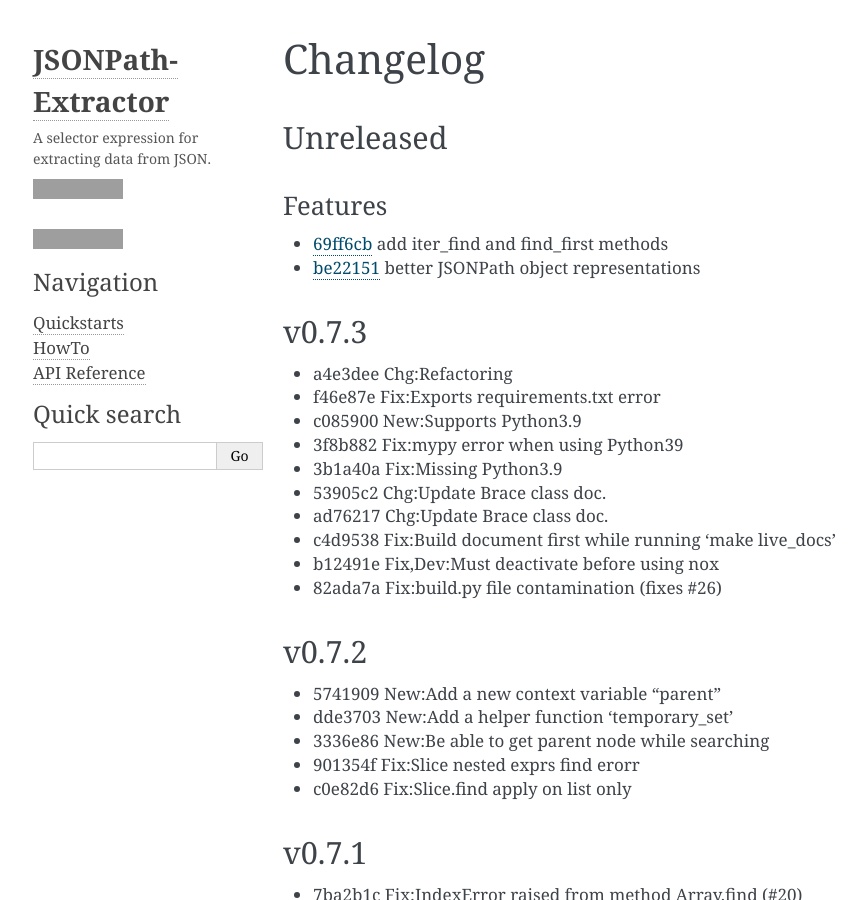
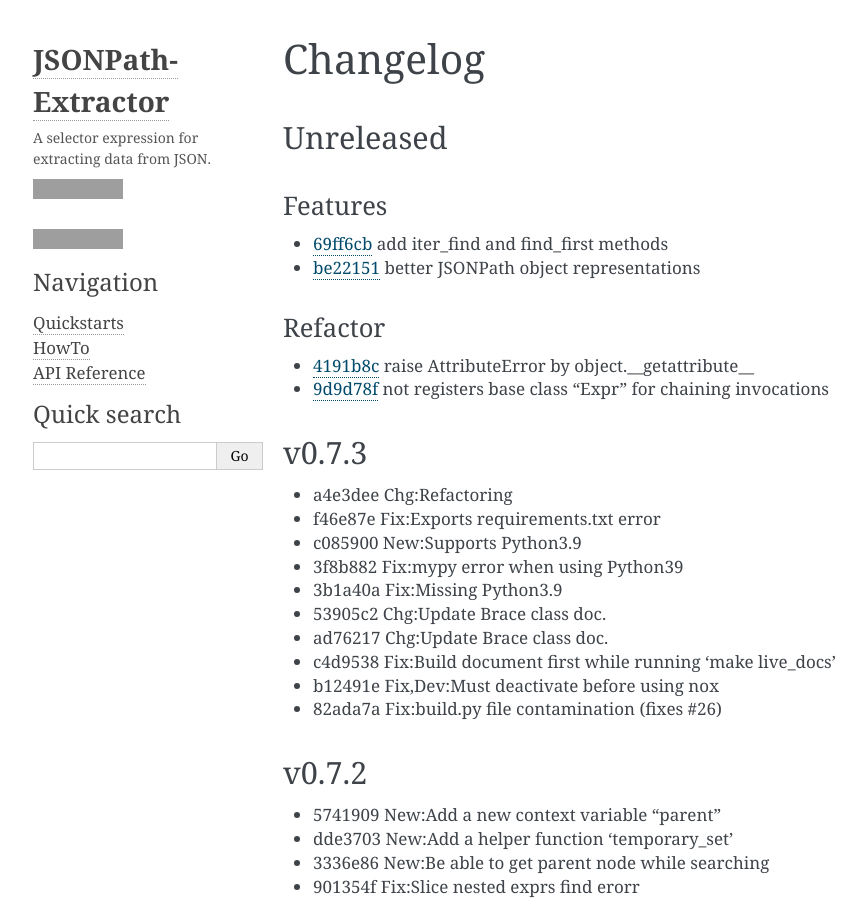
Before and after one commit to linw1995/jsonpath, a Sphinx documentation site: the page built from docs/source/changelog.rst, in a window 1280 px wide and 900 px high, cut to the strip 0-900 px from the top of the window. Shown: the whole strip, without its empty margins (105-971 px from the left). Built offline with Sphinx 7.4.7, drawn with Linux system fonts in a browser that asks for light colours; grey boxes are pictures that could not be loaded.

Commit message:
docs(changelog): update

```diff
--- a/docs/source/changelog.rst
+++ b/docs/source/changelog.rst
@@ -11,8 +11,18 @@ Features
 - 69ff6cb_ add iter_find and find_first methods
 - be22151_ better JSONPath object representations
 
+Refactor
+********
+
+- 4191b8c_ raise AttributeError by object.__getattribute__
+- 9d9d78f_ not registers base class "Expr" for chaining invocations
+
+
 .. _69ff6cb: https://github.com/linw1995/jsonpath/commit/69ff6cb47a08d3f957224adb163970454b6a1c87
 .. _be22151: https://github.com/linw1995/jsonpath/commit/be221513bd8a1821e8007eb1c2d4f10aa6d3f987
+.. _4191b8c: https://github.com/linw1995/jsonpath/commit/4191b8c745871733e58e97be11cdbcd845870484
+.. _9d9d78f: https://github.com/linw1995/jsonpath/commit/9d9d78fd60b7b284c446c06e7102d05decd24c2b
+
 
 .. include:: history.rst
     :start-line: 4
```
Also changed, not shown: README.rst (+10 -0 lines).
